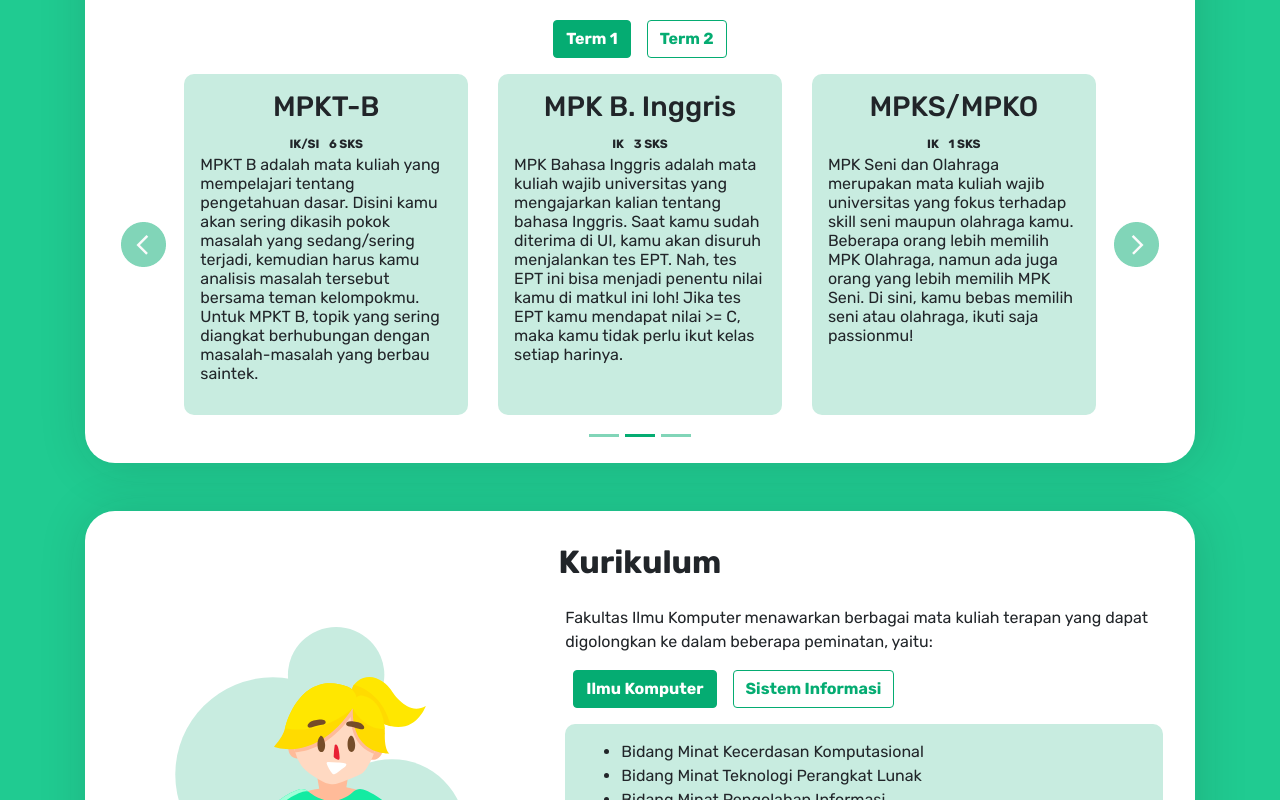
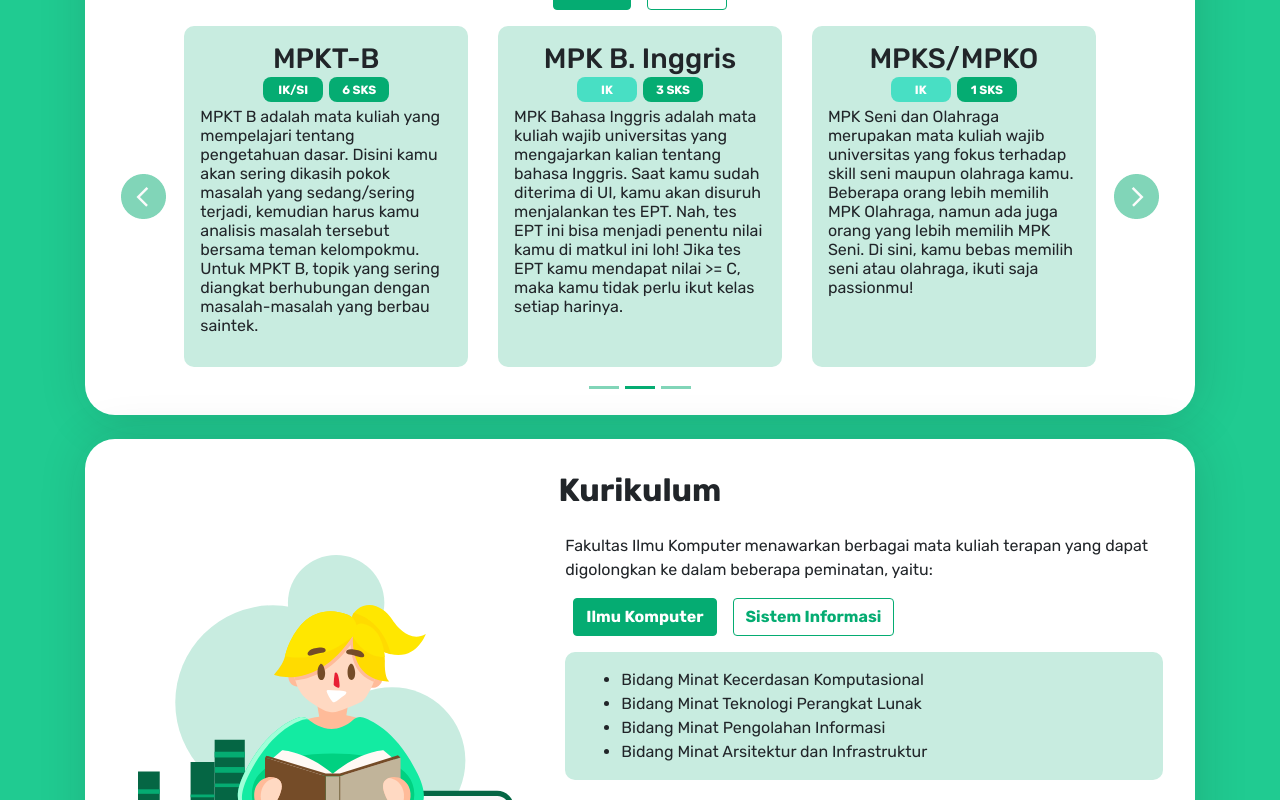
Before and after one commit to bisnaisu/IMaba, a React (Create React App) app: page /akademik in a window 1280 px wide. Shown: the part 2380-3180 px from the top of the page. Built offline with nearby package versions, Linux system fonts and the light colour scheme.

Commit message:
revisi #3: fixed padding on infoAkademik, fixed credits on landmark, fixed badges on matkul cards, changed routing for infoKampus to /kampus

```diff
--- a/src/App.js
+++ b/src/App.js
@@ -12,7 +12,7 @@ function App() {
     <Router>
       <Switch>
         <Route path="/akademik"><InfoAkademik /></Route>
-        <Route path="/UI"><InfoKampus /></Route>
+        <Route path="/kampus"><InfoKampus /></Route>
         <Route path="/fasilkom"><InfoPacil /></Route>
         <Route path="/informasi"><KanalInformasi /></Route>
         <Route path="/"><WelcomePage /></Route>
--- a/src/components/infoAkademik/ilkomSi.js
+++ b/src/components/infoAkademik/ilkomSi.js
@@ -7,7 +7,7 @@ import Col from 'react-bootstrap/Col'
 
 export default function ilkomSi() {
     return (
-        <Card id="ilkomSI" className="mt-5 mb-5 text-center">
+        <Card id="ilkomSI" className="my-4 text-center">
             <h2>Ilmu Komputer dan Sistem Informasi</h2>
             <Row>
                 <Col sm={6}>
--- a/src/components/infoAkademik/kurikulum.js
+++ b/src/components/infoAkademik/kurikulum.js
@@ -24,7 +24,7 @@ export default class kurikulum extends Component {
         ]
 
         return (
-            <Card id="kurikulum" className="mb-5">
+            <Card id="kurikulum" className="mb-4">
                 <h2 className="text-center">Kurikulum</h2>
                 <Row>
                     <Col md={5}><img alt="kurikulum" src={asset} /></Col>
--- a/src/components/infoAkademik/matkul.js
+++ b/src/components/infoAkademik/matkul.js
@@ -17,8 +17,8 @@ export default class matkul extends Component {
                 <div className="header">
                     <h3>{name}</h3>
                     <div className="badgewrapper">
-                        <Badge>{prodi}</Badge>
-                        <Badge>{sks} SKS</Badge>
+                        <Badge variant={prodi === "IK/SI" ? "success" : (prodi === "IK" ? "primary" : "secondary")}>{prodi}</Badge>
+                        <Badge variant="success">{sks} SKS</Badge>
                     </div>
                 </div>
                 <p>{desc}</p>
@@ -114,7 +114,7 @@ export default class matkul extends Component {
 
     render() {
         return (
-            <Card id="matkul" className="mb-5 text-center">
+            <Card id="matkul" className="mb-4 text-center">
                 <h2>Mata Kuliah Tahun Pertama</h2>
                 <div className="btnwrapper">
                     <Button active={this.state.term === 1} onClick={() => this.setState({term:1})}>Term 1</Button>
--- a/src/data/kampus-landmark.json
+++ b/src/data/kampus-landmark.json
@@ -40,7 +40,7 @@
             "name": "felfest",
             "title": "Felfest UI",
             "desc": "Felfest (Felicity Festival) UI adalah salah satu fasilitas dari Universitas Indonesia yang digunakan untuk mendukung pelaksanaan aktivitas kampus. Selain itu, Felfest juga bisa menjadi tempat meeting point, kegiatan olahraga indoor maupun outdoor, berkumpul bahkan resepsi nikah.",
-            "credits": "Foto: Dessy Savitri"
+            "credits": "Foto: Dessy Savitri on thepressweek.com"
         }
     ]
 }
--- a/src/data/pacil-denah.json
+++ b/src/data/pacil-denah.json
@@ -124,7 +124,7 @@
                 "B. Plaza",
                 "C. Pos Informasi dan Security",
                 "D. Ruang Pompa",
-                "\n",
+                "---",
                 "1. Ruang Arsip",
                 "2. Ruang SDM",
                 "3. Loket Akademik",
@@ -144,7 +144,7 @@
             "desc": [
                 "A. Plaza (Balkon)",
                 "B. Balkon",
-                "\n",
+                "---",
                 "1. R. Humas",
                 "2. Lab Komputer (A101-A106)",
                 "3. R. Kelas (A107-A110)",
@@ -157,7 +157,7 @@
                 "2 : Ruang Janitor",
                 "3 : Pagur (Papan Nganggur)",
                 "4 : Toilet Difable Unisex",
-                "\n",
+                "---",
                 "A201 : Auditorium",
                 "A206 - A209 : Ruang Kelas"
             ]
@@ -178,18 +178,19 @@
             "desc": [
                 "1 : Ruang Janitor",
                 "2 : Toilet Difable Unisex",
-                "\n",
+                "---",
                 "A601 : Lab Riset",
                 "A602 : Lab Tugas Akhir",
-                "A603-A606 dan A613-1615 : Ruang Dosen",
-                "A607-A612 : Ruang Kelas"
+                "A603-A606 : Ruang Dosen",
+                "A607-A612 : Ruang Kelas",
+                "A613-1615 : Ruang Dosen"
             ]
         },
         {
             "desc": [
                 "1 : Ruang Janitor",
                 "2 : Toilet Difable Unisex",
-                "\n",
+                "---",
                 "A701 : Lab Riset",
                 "A702 : Ruang Pascasarjana",
                 "A703-A710 : Ruang Dosen",
--- a/src/styles/infoAkademik.js
+++ b/src/styles/infoAkademik.js
@@ -142,7 +142,24 @@ const Styles = styled.div`
     }
 
     #matkul {
+        h3 { margin-bottom: 2px }
         p { text-align: left }
+        .badge {
+            width: 60px;
+            height: 25px;
+            border-radius: .5rem;
+            margin: 0 3px 5px;
+            display: flex;
+            align-items: center;
+            justify-content: center;
+        }
+        .badge-primary { background-color:#48DFC4 }
+        .badge-secondary { background-color:#13EBA2 }
+        .badge-success { background-color:#05AC72 }
+        .badgewrapper {
+            display: flex;
+            justify-content: center;
+        }
         .carousel-xl, .carousel-lg {
             .card-deck  {
                 width: 90%;
```
